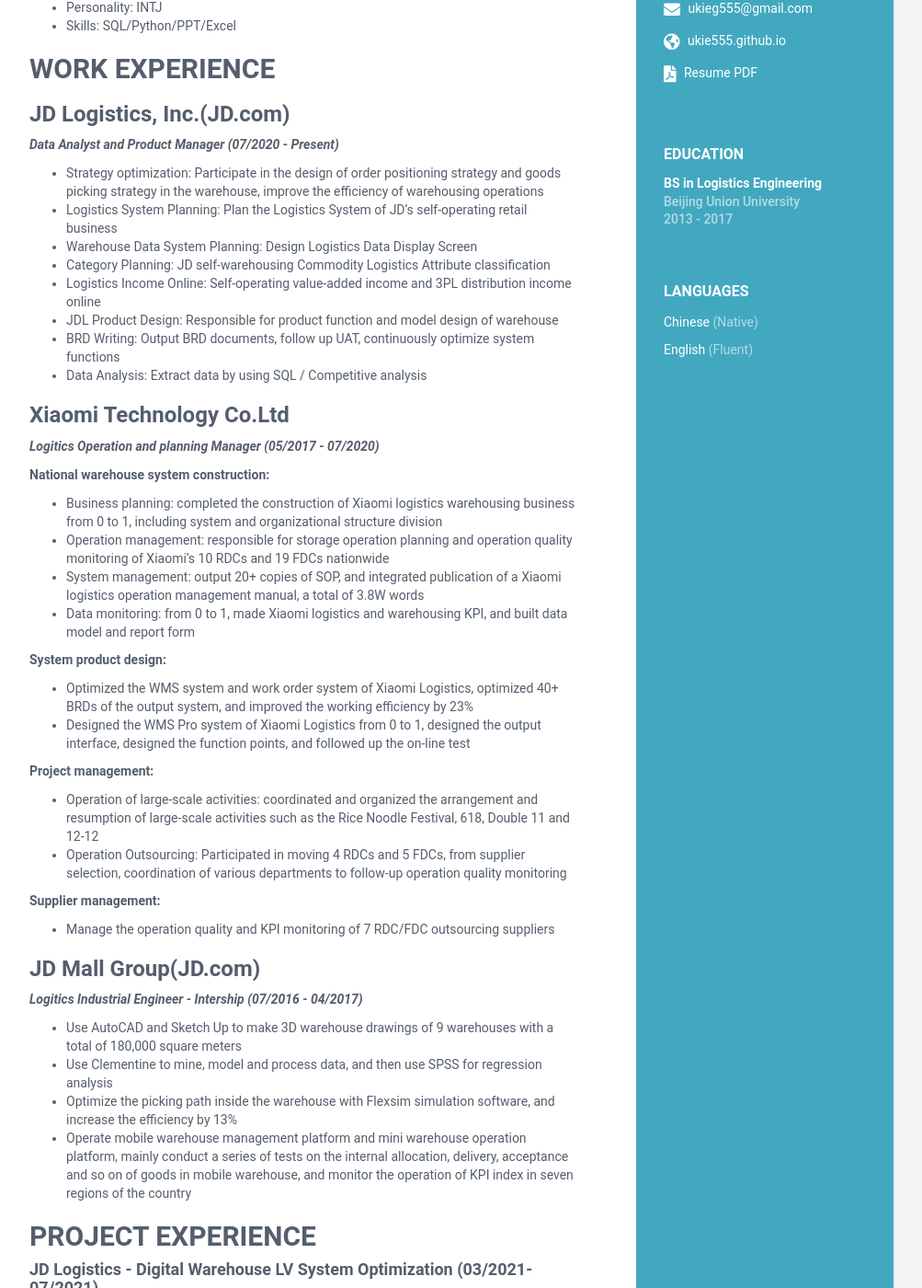
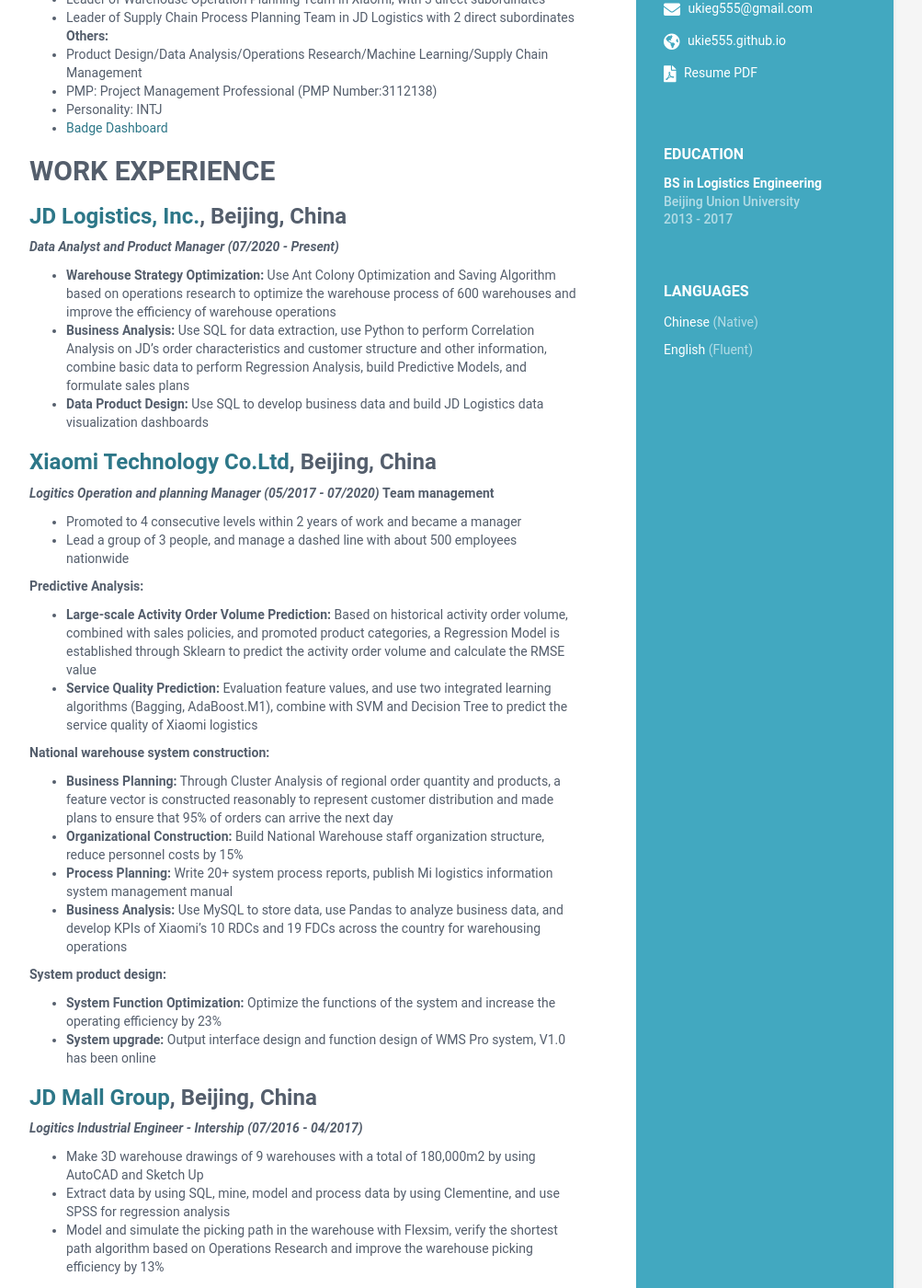
Before and after one commit to Ukie555/ukie555.github.io, a Jekyll site: the page built from index.md, in a window 1280 px wide and 1400 px high, scrolled down 327 px. Shown: the whole window at 92% size, without its empty margins (168-1171 px from the left). Built offline with Jekyll 4.4.1, drawn with Linux system fonts in a browser that asks for light colours; our own code applies the rules of GitHub Pages for plain Markdown files; some of the changed text lies outside the part shown.

Commit message:
Update Work Experience

```diff
--- a/index.md
+++ b/index.md
@@ -2,55 +2,55 @@
 
 You can use the [editor on GitHub](https://github.com/Ukie555/ukie555.github.io/edit/main/index.md) to maintain and preview the content for your website in Markdown files.
 
-- Data Analyst and Product Manager @JD Logistics
-- Build Xiaomi Logistics warehousing operation system From 0 to 1 @Xiaomi Logistics
-- Product Design/Data Analysis/Supply Chain Management
-- Work Background: 4-year working experience in a Fortune 500 private enterprise, good at Data Analysis, Planning, Product and System
-- PMP: Project Management Professional(PMP Number:3112138)
+**Work Background:**
+- 5-year working experience in two Fortune 500 enterprises
+- Business Analysis and Product Design @JD Logistics, Beijing, China
+- Build Xiaomi Logistics Operation System from 0 to 1 @Xiaomi Logistics, Beijing, China
+**Leadership:**
+- Leader of Warehouse Operation Planning Team in Xiaomi, with 3 direct subordinates
+- Leader of Supply Chain Process Planning Team in JD Logistics with 2 direct subordinates
+**Others:**
+- Product Design/Data Analysis/Operations Research/Machine Learning/Supply Chain Management
+- PMP: Project Management Professional (PMP Number:3112138)
 - Personality: INTJ
-- Skills: SQL/Python/PPT/Excel
+- [Badge Dashboard](https://www.credly.com/users/chen-gao.4f536ede)
 
 ## WORK EXPERIENCE
 
-### JD Logistics, Inc.(JD.com)
+### [JD Logistics, Inc.](https://www.jdl.cn/), Beijing, China
 **_Data Analyst and Product Manager (07/2020 - Present)_**
 
-- Strategy optimization: Participate in the design of order positioning strategy and goods picking strategy in the warehouse, improve the efficiency of warehousing operations
-- Logistics System Planning: Plan the Logistics System of JD's self-operating retail business
-- Warehouse Data System Planning: Design Logistics Data Display Screen
-- Category Planning: JD self-warehousing Commodity Logistics Attribute classification
-- Logistics Income Online: Self-operating value-added income and 3PL distribution income online
-- JDL Product Design: Responsible for product function and model design of warehouse
-- BRD Writing: Output BRD documents, follow up UAT, continuously optimize system functions
-- Data Analysis: Extract data by using SQL / Competitive analysis
+- **Warehouse Strategy Optimization:** Use Ant Colony Optimization and Saving Algorithm based on operations research to optimize the warehouse process of 600 warehouses and improve the efficiency of warehouse operations
+- **Business Analysis:** Use SQL for data extraction, use Python to perform Correlation Analysis on JD’s order characteristics and customer structure and other information, combine basic data to perform Regression Analysis, build Predictive Models, and formulate sales plans
+- **Data Product Design:** Use SQL to develop business data and build JD Logistics data visualization dashboards
 
-### Xiaomi Technology Co.Ltd
+### [Xiaomi Technology Co.Ltd](https://www.mi.com/), Beijing, China
 **_Logitics Operation and planning Manager (05/2017 - 07/2020)_**
+**Team management**
+- Promoted to 4 consecutive levels within 2 years of work and became a manager
+- Lead a group of 3 people, and manage a dashed line with about 500 employees nationwide
+
+**Predictive Analysis:**
+- **Large-scale Activity Order Volume Prediction:** Based on historical activity order volume, combined with sales policies, and promoted product categories, a Regression Model is established through Sklearn to predict the activity order volume and calculate the RMSE value
+- **Service Quality Prediction:** Evaluation feature values, and use two integrated learning algorithms (Bagging, AdaBoost.M1), combine with SVM and Decision Tree to predict the service quality of Xiaomi logistics
 
 **National warehouse system construction:**
-- Business planning: completed the construction of Xiaomi logistics warehousing business from 0 to 1, including system and organizational structure division
-- Operation management: responsible for storage operation planning and operation quality monitoring of Xiaomi's 10 RDCs and 19 FDCs nationwide
-- System management: output 20+ copies of SOP, and integrated publication of a Xiaomi logistics operation management manual, a total of 3.8W words
-- Data monitoring: from 0 to 1, made Xiaomi logistics and warehousing KPI, and built data model and report form
+- **Business Planning:** Through Cluster Analysis of regional order quantity and products, a feature vector is constructed reasonably to represent customer distribution and made plans to ensure that 95% of orders can arrive the next day
+- **Organizational Construction:** Build National Warehouse staff organization structure, reduce personnel costs by 15%
+- **Process Planning:** Write 20+ system process reports, publish Mi logistics information system management manual
+- **Business Analysis:** Use MySQL to store data, use Pandas to analyze business data, and develop KPIs of Xiaomi’s 10 RDCs and 19 FDCs across the country for warehousing operations
 
 **System product design:**
-- Optimized the WMS system and work order system of Xiaomi Logistics, optimized 40+ BRDs of the output system, and improved the working efficiency by 23%
-- Designed the WMS Pro system of Xiaomi Logistics from 0 to 1, designed the output interface, designed the function points, and followed up the on-line test
+- **System Function Optimization:** Optimize the functions of the system and increase the operating efficiency by 23%
+- **System upgrade:** Output interface design and function design of WMS Pro system, V1.0 has been online
 
-**Project management:**
-- Operation of large-scale activities: coordinated and organized the arrangement and resumption of large-scale activities such as the Rice Noodle Festival, 618, Double 11 and 12-12
-- Operation Outsourcing: Participated in moving 4 RDCs and 5 FDCs, from supplier selection, coordination of various departments to follow-up operation quality monitoring
-
-**Supplier management:**
-- Manage the operation quality and KPI monitoring of 7 RDC/FDC outsourcing suppliers
-
-### JD Mall Group(JD.com)
+### [JD Mall Group](https://www.jd.com/), Beijing, China
 **_Logitics Industrial Engineer - Intership (07/2016 - 04/2017)_**
 
-- Use AutoCAD and Sketch Up to make 3D warehouse drawings of 9 warehouses with a total of 180,000 square meters
-- Use Clementine to mine, model and process data, and then use SPSS for regression analysis
-- Optimize the picking path inside the warehouse with Flexsim simulation software, and increase the efficiency by 13%
-- Operate mobile warehouse management platform and mini warehouse operation platform, mainly conduct a series of tests on the internal allocation, delivery, acceptance and so on of goods in mobile warehouse, and monitor the operation of KPI index in seven regions of the country
+- Make 3D warehouse drawings of 9 warehouses with a total of 180,000m2 by using AutoCAD and Sketch Up
+- Extract data by using SQL, mine, model and process data by using Clementine, and use SPSS for regression analysis
+- Model and simulate the picking path in the warehouse with Flexsim, verify the shortest path algorithm based on Operations Research and improve the warehouse picking efficiency by 13%
+
 
 
 ## PROJECT EXPERIENCE
@@ -99,27 +98,41 @@ _As the project manager, consolidate Xiaomi logistics operation characteristics
 - Based on the actual warehouse CAD, the algorithm in the warehouse is verified, and the picking path in the warehouse is optimized with FlexSim simulation software, which improves the efficiency by 13%
 - AnyLogic simulation software was used to simulate two schemes for the pharmaceutical distribution path in Beijing: judging the transport path by the shortest path and the degree of drug emergency;
 
-**_Gao Chen, ZHANG Siqi, ZHANG Rui, Wang Xiuying, LIU Jingyun. Design of Temperature and Humidity Monitoring System for Grain Storage Environment based on Wireless Sensor Network [J]. Internet of Things Technology. 2017(03). F324.9; TP274_**
+**_Chen Gao, Siqi Zhang, Rui Zhang, Xiuying Wang, Jingyun Liu. Design of Temperature and Humidity Monitoring System for Grain Storage Environment based on Wireless Sensor Network [J]. Internet of Things Technology. 2017(03). F324.9, TP274_**
 
 - System construction: The structure of temperature and humidity monitoring system for grain storage includes two parts: upper computer and lower computer. Based on the upper computer using Qt platform (C++) software system development, and connected with the database, data storage. The lower computer is composed of temperature and humidity wireless sensor nodes. The temperature and humidity data are collected and transmitted to the upper computer through the wireless sensor network
 - The database platform was built through SQL Server and the software system of temperature and humidity monitoring system for finished grain was designed to improve the efficiency, real-time and accuracy of warehouse environmental monitoring
 - Record and collect the data of grain temperature, and test it based on the storage environment;
 
+
 ## CERTIFICATE
 
-- 06/2021  Microsoft Certified: Platform Fundamentals(H847-4614)
-- 06/2021  PMP: Project Management Professional(PMP Number:3112138)
-- 04/2021  Microsoft Certified: Azure AI Fundamentals(H767-5629)
-- 02/2021  IBM Data Analysis and Visualization Foundations - Coursera(J9V63CJ75XE6)
-- 10/2020  IBM Data Science Professional Certificate - Coursera(TDBND5A6J7TM)
-- 02/2017  Zutaiwang application engineer certification
+- 06/2021  [PMP: Project Management Professional(PMP Number:3112138)](https://www.credly.com/badges/66460168-e03d-4748-9aea-1bc5590fa02f/public_url)
+- 06/2021  [Microsoft Certified: Platform Fundamentals(H847-4614)](https://www.credly.com/badges/eec36871-7ca2-4b3b-becf-e2b8764f0233)
+- 04/2021  [Microsoft Certified: Azure AI Fundamentals(H767-5629)](https://www.credly.com/badges/1687fb19-95f4-454e-a534-35fc8b043f0b)
+- 02/2021  [IBM Data Analysis and Visualization Foundations](https://coursera.org/share/6b2f8c5c0dd6bc0716a6311ef2355316) - Coursera(J9V63CJ75XE6)
+- 10/2020  [IBM Data Science Professional Certificate](https://coursera.org/share/8f009ab1e24a447a1ff6e0aea0df839d) - Coursera(TDBND5A6J7TM)
+- 02/2017  KingView application engineer certification
 - 03/2016  CLFP - Logistics Division Level Certification - Intermediate Logistics Division(1620100002)
 - 03/2016  Omron industrial automation skills certificate(PXIAB160501001)
+
+## HONORS & AWARDS
+
+- 11/2021  Q3 Value Star, JD Logistics, Supply chain product group(top3%)
+- 11/2017  Outstanding Project Award, China Federation of Logistics and Purchasing (top1%)
+- 06/2017  Outstanding graduate, Beijing Union University (top3%)
+- 06/2017  Outstanding Graduation Project, Beijing Union University (top3%)
+- 12/2015  The **1st** prize in the competition of the 1st Logistics Design Contest, Beijing Union University(top1%)
+- 11/2015  The **3rd** prize in the competition of the 4th Logistics Design Contest for Beijing University Students, Beijing Municipal Education Commission (top3%)
+- 11/2015  Second-class Scholarship, Beijing Union University (top5%)
+- 05/2015  The **3rd** prize for Band C in 2015 National English Competition for College, College English Teaching & Research Association of China(top3%)
+- 12/2014  The **2nd** prize in Mathematics competition, Beijing Union University (top5%)
+- 11/2014  Third-class Scholarship, Beijing Union University (top10%)
 
 ## PERSONAL SKILLS
 
 - Computer: Python (NumPy, Pandas, Scikit-learn), Java, C++
-- Data Analysis: SQL, SPSS
+- Data Analysis: SQL, SPSS, Clementine
 - Design Software: Auto CAD, Sketch Up, Axure, X-Mind
 - Simulation Software: FlexSim, AnyLogic
 - Office Software: Proficient in PPT (animation, Boolean operation, etc.) / Excel / Word
```
Also changed, not shown: other parts of index.md (+1 -2 lines).
